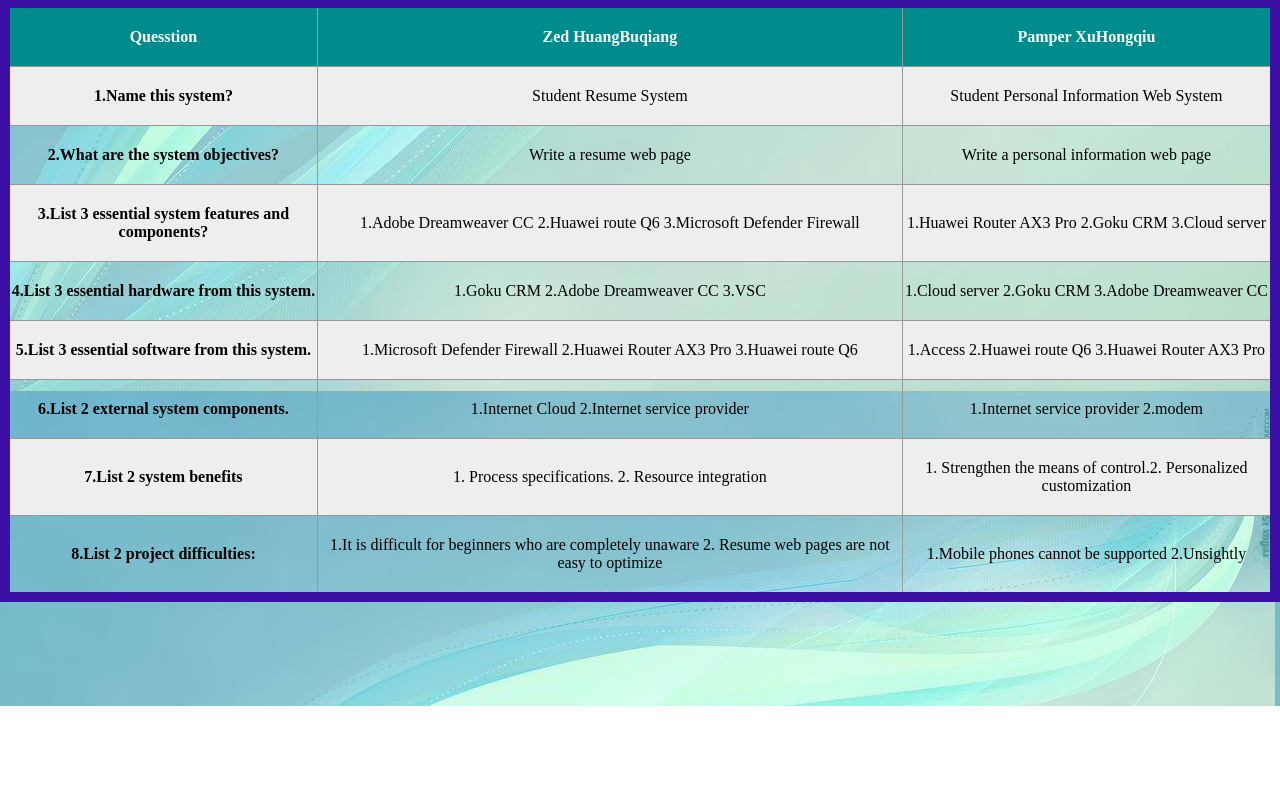
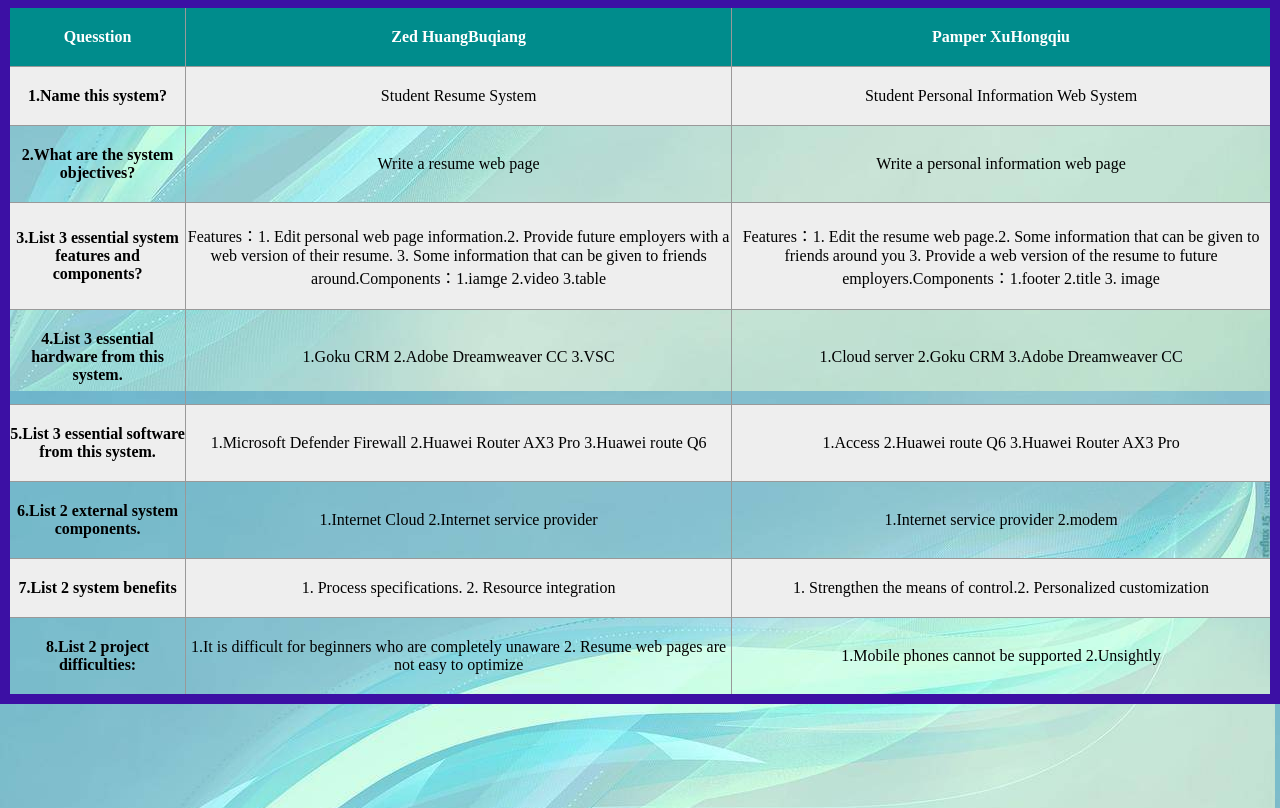
Before and after one commit to James24722/James3, a plain HTML site: page Career aspiration.html in a window 1280 px wide. Shown: the part 2000-2808 px from the top of the page. Before the commit the page ends 2706 px from the top, so only its background shows below. Drawn offline with Linux system fonts and the light colour scheme.

Commit message:
Update Career aspiration.html

```diff
--- a/Career aspiration.html
+++ b/Career aspiration.html
@@ -109,8 +109,8 @@
 </tr>
 <tr>
 <th>3.List 3 essential system features and components?</th>
-<td>1.Adobe Dreamweaver CC 2.Huawei route Q6 3.Microsoft Defender Firewall</td>
-<td>1.Huawei Router AX3 Pro 2.Goku CRM 3.Cloud server</td>
+<td>Features：1. Edit personal web page information.2. Provide future employers with a web version of their resume. 3. Some information that can be given to friends around.Components：1.iamge 2.video 3.table</td>
+<td>Features：1. Edit the resume web page.2. Some information that can be given to friends around you 3. Provide a web version of the resume to future employers.Components：1.footer 2.title 3. image</td>
 
 </tr>
 <tr>
```
